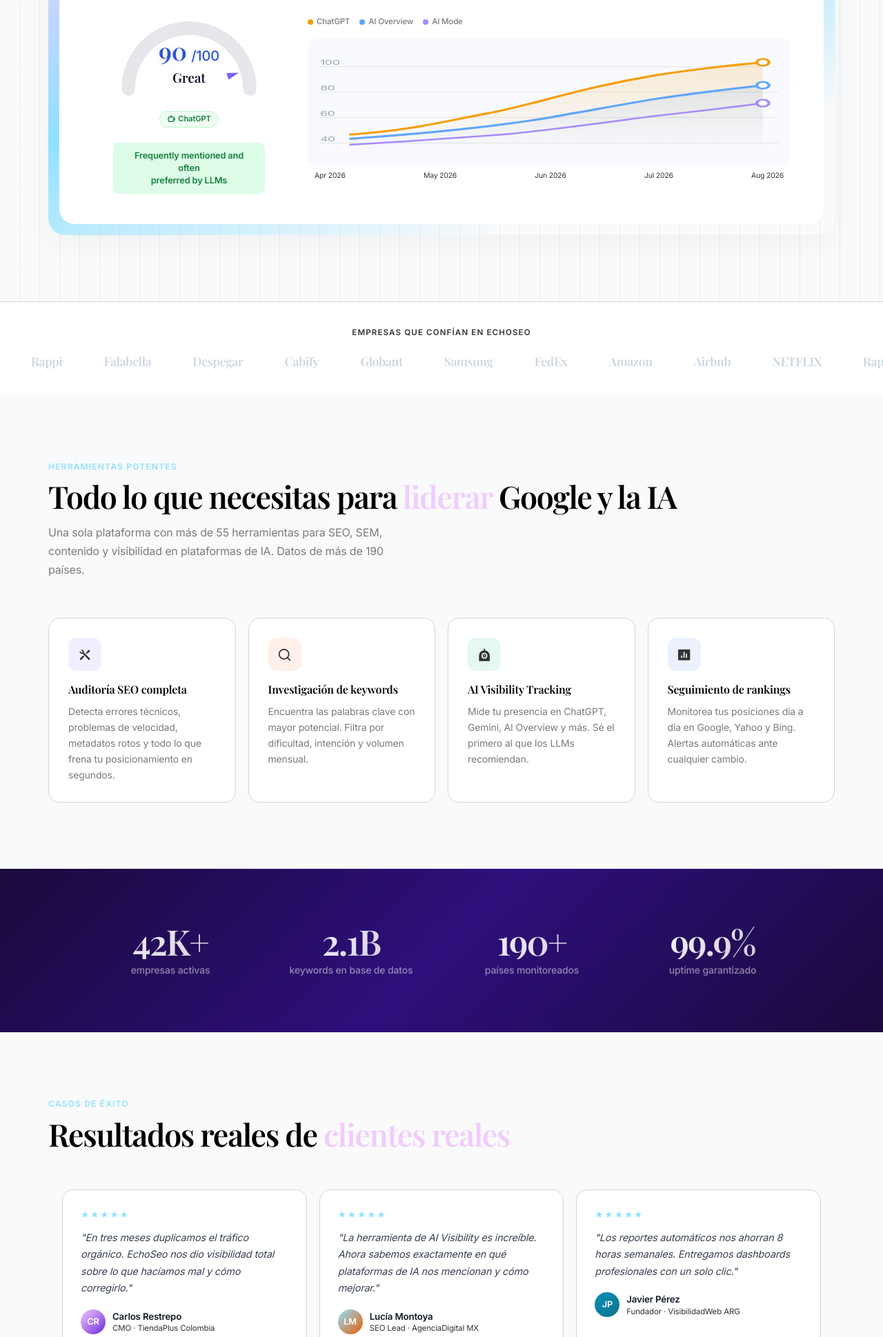
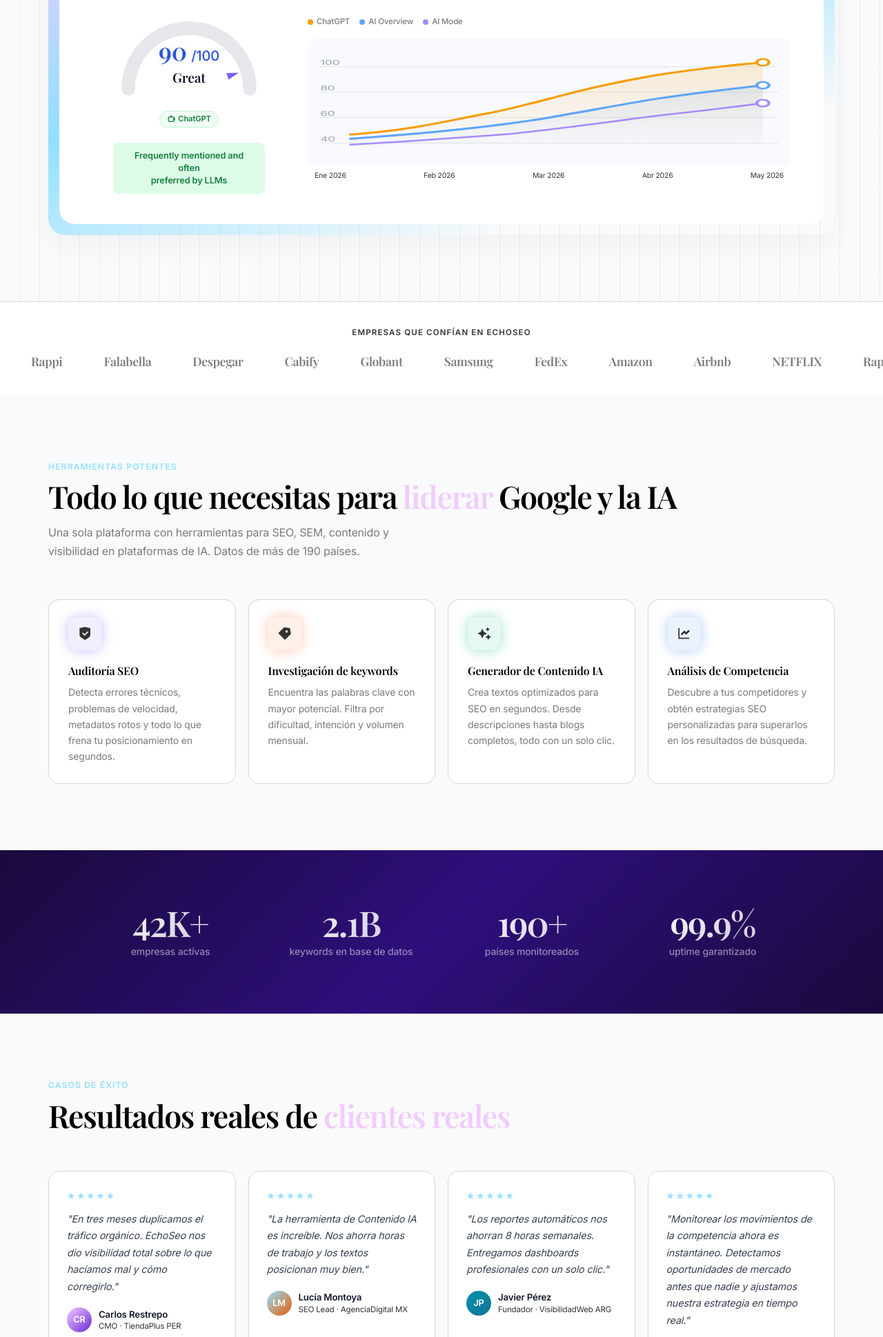
Before and after one commit to Jsanz5/Final-Project-DawII-Fabian-Joel, a PHP site: page / in a window 1280 px wide. Shown: the part 823-2762 px from the top of the page at 69% size. Run offline with PHP 8.4, Linux system fonts and the light colour scheme; some libraries are stand-ins or nearby versions.

Commit message:
feat(ui): refine landing page with enhanced iconography, animations, testimonials, and footer

```diff
--- a/frontend/app/css/styles.css
+++ b/frontend/app/css/styles.css
@@ -123,6 +123,7 @@ header.scrolled {
   display: flex;
   align-items: center;
   justify-content: center;
+  color: whitesmoke;
 }
 .logo-name {
   font-family: var(--font-display);
@@ -878,14 +879,14 @@ nav a:hover::before {
   font-family: var(--font-display);
   font-size: 1.1rem;
   font-weight: 800;
-  color: #cbd5e1;
+  color: var(--muted);
   letter-spacing: -0.02em;
   white-space: nowrap;
   flex-shrink: 0;
   transition: color 0.2s;
 }
 .brand:hover {
-  color: #94a3b8;
+  color: var(--muted2);
 }
 
 .section {
@@ -951,6 +952,28 @@ nav a:hover::before {
   justify-content: center;
   font-size: 1.3rem;
   margin-bottom: 16px;
+  transition: transform 0.3s ease, box-shadow 0.3s ease;
+}
+
+@keyframes icon-float {
+  0%, 100% { transform: translateY(0); }
+  50% { transform: translateY(-5px); }
+}
+
+.feat-icon {
+  animation: icon-float 1.4s ease-in-out infinite;
+}
+.fi-purple {
+  box-shadow: 0 0 18px rgba(123, 97, 255, 0.4);
+}
+.fi-orange {
+  box-shadow: 0 0 18px rgba(255, 107, 43, 0.4);
+}
+.fi-green {
+  box-shadow: 0 0 18px rgba(16, 185, 129, 0.4);
+}
+.fi-blue {
+  box-shadow: 0 0 18px rgba(59, 130, 246, 0.4);
 }
 .fi-purple {
   background: rgba(123, 97, 255, 0.1);
@@ -1012,10 +1035,10 @@ nav a:hover::before {
   background: #fafafa;
 }
 .testi-grid {
-  max-width: 1100px;
+  max-width: 1200px;
   margin: 56px auto 0;
   display: grid;
-  grid-template-columns: repeat(auto-fit, minmax(280px, 1fr));
+  grid-template-columns: repeat(4, 1fr);
   gap: 18px;
 }
 .testi-card {
@@ -1104,7 +1127,7 @@ nav a:hover::before {
 }
 .btn-white {
   background: white;
-  color: var(--purple);
+  color: #374151;
   border: none;
   padding: 14px 32px;
   border-radius: 10px;
@@ -1147,6 +1170,15 @@ footer {
   grid-template-columns: 1.4fr repeat(3, 1fr);
   gap: 48px;
   margin-bottom: 48px;
+}
+.footer-logo-img {
+  height: 48px;
+  width: auto;
+  display: block;
+  object-fit: contain;
+  filter: brightness(0) invert(1);
+  opacity: 0.92;
+  margin-bottom: 4px;
 }
 .footer-brand p {
   font-size: 0.875rem;
--- a/frontend/app/index.html
+++ b/frontend/app/index.html
@@ -437,11 +437,11 @@
                 </svg>
               </div>
               <div class="wg-x-labels">
-                <span>Apr 2026</span>
+                <span>Ene 2026</span>
+                <span>Feb 2026</span>
+                <span>Mar 2026</span>
+                <span>Abr 2026</span>
                 <span>May 2026</span>
-                <span>Jun 2026</span>
-                <span>Jul 2026</span>
-                <span>Aug 2026</span>
               </div>
             </div>
           </div>
@@ -477,14 +477,15 @@
           IA
         </h2>
         <p class="section-desc reveal">
-          Una sola plataforma con más de 55 herramientas para SEO, SEM,
-          contenido y visibilidad en plataformas de IA. Datos de más de 190
-          países.
+          Una sola plataforma con herramientas para SEO, SEM, contenido y
+          visibilidad en plataformas de IA. Datos de más de 190 países.
         </p>
         <div class="features-grid">
           <div class="feat-card reveal">
-            <div class="feat-icon fi-purple"><i class="ri-tools-fill"></i></div>
-            <div class="feat-title">Auditoría SEO completa</div>
+            <div class="feat-icon fi-purple">
+              <i class="ri-shield-check-fill"></i>
+            </div>
+            <div class="feat-title">Auditoría SEO</div>
             <p class="feat-desc">
               Detecta errores técnicos, problemas de velocidad, metadatos rotos
               y todo lo que frena tu posicionamiento en segundos.
@@ -492,7 +493,7 @@
           </div>
           <div class="feat-card reveal">
             <div class="feat-icon fi-orange">
-              <i class="ri-search-line"></i>
+              <i class="ri-price-tag-3-fill"></i>
             </div>
             <div class="feat-title">Investigación de keywords</div>
             <p class="feat-desc">
@@ -501,21 +502,23 @@
             </p>
           </div>
           <div class="feat-card reveal">
-            <div class="feat-icon fi-green"><i class="ri-robot-fill"></i></div>
-            <div class="feat-title">AI Visibility Tracking</div>
+            <div class="feat-icon fi-green">
+              <i class="ri-sparkling-fill"></i>
+            </div>
+            <div class="feat-title">Generador de Contenido IA</div>
             <p class="feat-desc">
-              Mide tu presencia en ChatGPT, Gemini, AI Overview y más. Sé el
-              primero al que los LLMs recomiendan.
+              Crea textos optimizados para SEO en segundos. Desde descripciones
+              hasta blogs completos, todo con un solo clic.
             </p>
           </div>
           <div class="feat-card reveal">
             <div class="feat-icon fi-blue">
-              <i class="ri-bar-chart-box-fill"></i>
+              <i class="ri-line-chart-fill"></i>
             </div>
-            <div class="feat-title">Seguimiento de rankings</div>
+            <div class="feat-title">Análisis de Competencia</div>
             <p class="feat-desc">
-              Monitorea tus posiciones día a día en Google, Yahoo y Bing.
-              Alertas automáticas ante cualquier cambio.
+              Descubre a tus competidores y obtén estrategias SEO personalizadas
+              para superarlos en los resultados de búsqueda.
             </p>
           </div>
         </div>
@@ -562,16 +565,15 @@
               <div class="av av1">CR</div>
               <div>
                 <div class="au-name">Carlos Restrepo</div>
-                <div class="au-role">CMO · TiendaPlus Colombia</div>
+                <div class="au-role">CMO · TiendaPlus PER</div>
               </div>
             </div>
           </div>
           <div class="testi-card reveal">
             <div class="stars">★★★★★</div>
             <p class="testi-text">
-              "La herramienta de AI Visibility es increíble. Ahora sabemos
-              exactamente en qué plataformas de IA nos mencionan y cómo
-              mejorar."
+              "La herramienta de Contenido IA es increíble. Nos ahorra horas de
+              trabajo y los textos posicionan muy bien."
             </p>
             <div class="testi-author">
               <div class="av av2">LM</div>
@@ -595,6 +597,23 @@
               </div>
             </div>
           </div>
+          <div class="testi-card reveal">
+            <div class="stars">★★★★★</div>
+            <p class="testi-text">
+              "Monitorear los movimientos de la competencia ahora es
+              instantáneo. Detectamos oportunidades de mercado antes que nadie y
+              ajustamos nuestra estrategia en tiempo real."
+            </p>
+            <div class="testi-author">
+              <div class="av av4" style="background-color: #4f46e5">MS</div>
+              <div>
+                <div class="au-name">Mariana Sosa</div>
+                <div class="au-role">
+                  Directora de Estrategia · MarketLead CL
+                </div>
+              </div>
+            </div>
+          </div>
         </div>
       </div>
     </section>
@@ -609,7 +628,7 @@
         <button class="btn-white">
           <i class="ri-rocket-2-fill"></i> Empieza tu análisis gratuito
         </button>
-        <button class="btn-outline-white">Hablar con ventas</button>
+        <!-- <button class="btn-outline-white">Hablar con ventas</button> Proximamente.!-->
       </div>
     </section>
 
@@ -619,7 +638,7 @@
         <div class="footer-brand">
           <a href="#" class="logo">
             <div class="logo-mark">
-              <i class="ri-bar-chart-grouped-fill"></i>
+              <i class="ri-pulse-fill"></i>
             </div>
             <span class="logo-name" style="color: white">Echo<em>SEO</em></span>
           </a>
@@ -631,12 +650,12 @@
         <div class="footer-col">
           <h4>Herramientas</h4>
           <a href="#">Auditoría SEO</a><a href="#">Keyword Research</a
-          ><a href="#">AI Visibility</a><a href="#">Rank Tracker</a>
+          ><a href="#">Contenido IA</a><a href="#">Análisis de Competencia</a>
         </div>
         <div class="footer-col">
           <h4>Empresa</h4>
           <a href="#">Sobre nosotros</a><a href="#">Blog SEO</a
-          ><a href="#">Casos de éxito</a><a href="#">Afiliados</a>
+          ><a href="#">Casos de éxito</a>
         </div>
         <div class="footer-col">
           <h4>Soporte</h4>
--- a/frontend/app/js/app.js
+++ b/frontend/app/js/app.js
@@ -368,7 +368,6 @@ document.addEventListener("DOMContentLoaded", () => {
       }
     } else {
       if (inp) {
-        inp.value = "miempresa.com";
         inp.focus();
       }
     }
```
Also changed, not shown: backend/database/app_data.sqlite.
